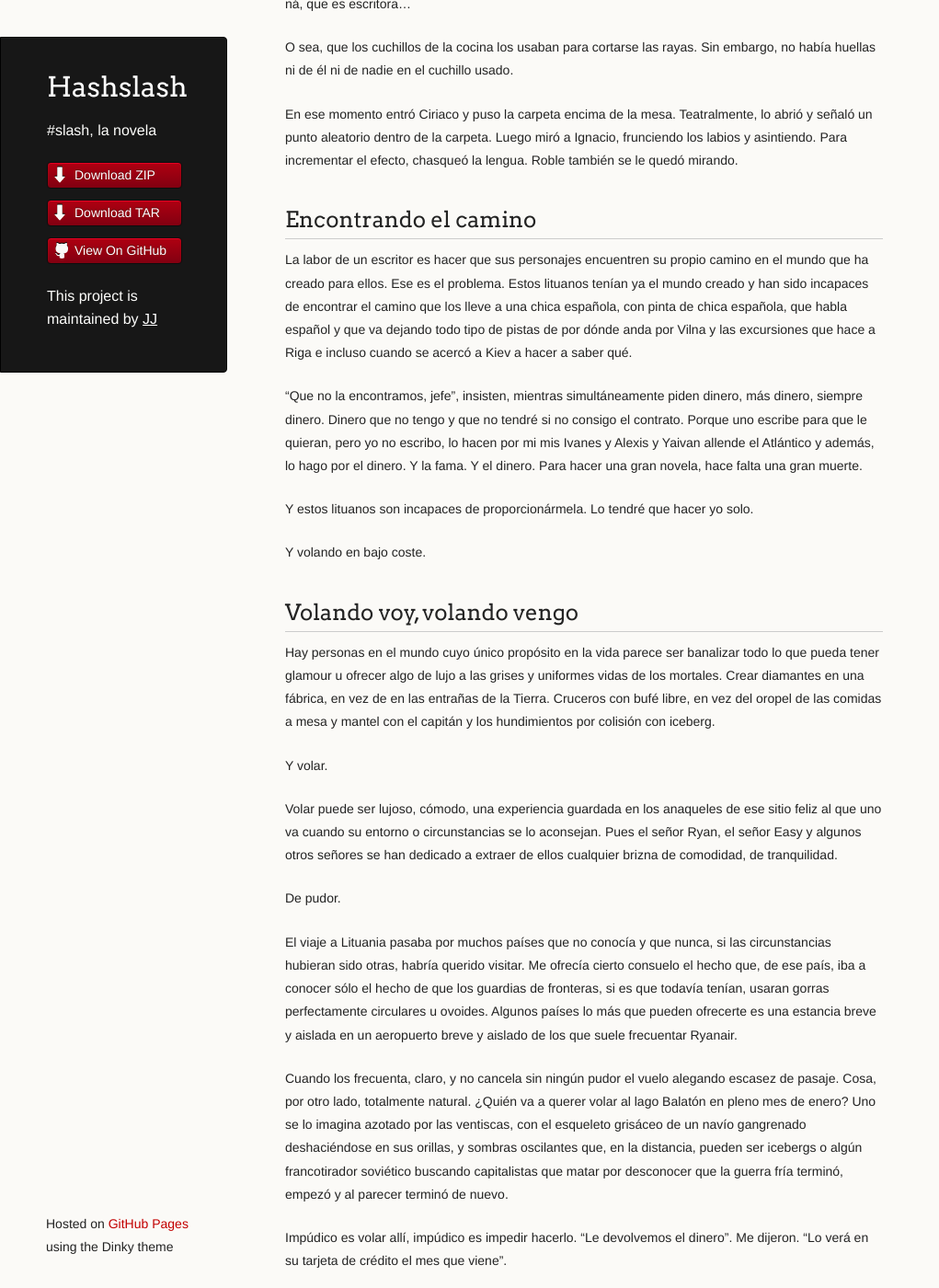
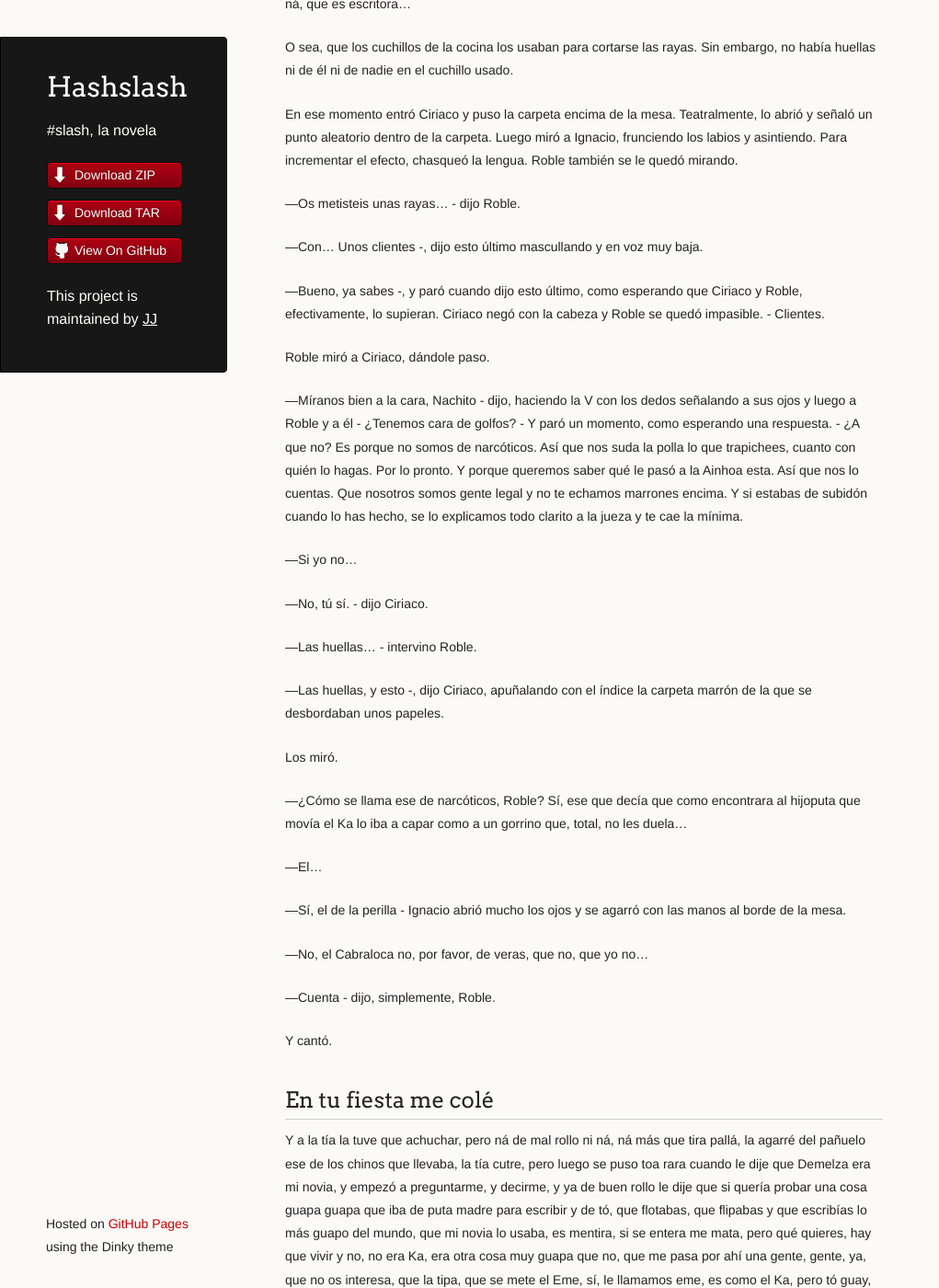
Before and after one commit to JJ/HashSlash, a Jekyll site: the page built from texto/HashSlash.md, in a window 1280 px wide and 1400 px high, scrolled down 48190 px. Shown: the whole window at 92% size, without its empty margins (0-1021 px from the left). Built offline with Jekyll 4.4.1, drawn with Linux system fonts in a browser that asks for light colours; some of the changed text lies outside the part shown.

Commit message:
Sync texto/HashSlash.md from master to gh-pages

```diff
--- a/texto/HashSlash.md
+++ b/texto/HashSlash.md
@@ -2364,7 +2364,7 @@ tal Ignacio, miraría a uno y a otro negando con la cabeza, como diciendo "En me
 
 Entre página relativamente incomprensible y otra totalmente incomprensible, miraba y escuchaba a Roble. El chaval valía para esto. No entendía por qué, pero valía.
 
-—Esta persona es la que has asesinado -, le dijo, mostrándole diferentes fotos extraídas de las redes sociales, de su perfil en una página de *fan fiction*, vestidos florales, sola, con un grupo de amigas, con unas gafas falsas, ojos rojos por el flash, una baraja de fotos extendida sobre la mesa, sota, con un tipo al que le echaba el brazo por encima, caballo, un *selfie* haciendo morritos con Demelza, rey, con la cara en un charco de sangre, la regla de los tercios haciendo que el cuchillo ocupase uno de los nodos. Ignacio murmulló, pero Roble le interrumpió.
+—Esta persona es la que has asesinado -, le dijo, mostrándole diferentes fotos extraídas de los perfiles en redes sociales, de su perfil en una página de *fan fiction*, vestidos florales, sola, con un grupo de amigas, con unas gafas sin cristal, ojos rojos por el flash, una baraja de fotos extendida sobre la mesa, sota, con un tipo al que le echaba el brazo por encima, caballo, un *selfie* haciendo morritos con Demelza, rey, con la cara en un charco de sangre, la regla de los tercios haciendo que el cuchillo ocupase uno de los puntos importantes. Ignacio murmulló, pero Roble le interrumpió.
 
 —Tus huellas -, en esta ocasión un tablet que mostraba una foto de un
 pañuelo de seda y, haciendo el gesto con los dedos, la ampliación
@@ -2418,6 +2418,61 @@ mesa. Teatralmente, lo abrió y señaló un punto aleatorio dentro de la
 carpeta. Luego miró a Ignacio, frunciendo los labios y
 asintiendo. Para incrementar el efecto, chasqueó la lengua. Roble
 también se le quedó mirando.
+
+—Os metisteis unas rayas... - dijo Roble.
+
+—Con... Unos clientes -, dijo esto último mascullando y en voz muy baja.
+
+—Bueno, ya sabes -, y paró cuando dijo esto último, como esperando que Ciriaco y Roble, efectivamente, lo supieran. Ciriaco negó con la cabeza y Roble se quedó impasible. - Clientes.
+
+Roble miró a Ciriaco, dándole paso.
+
+—Míranos bien a la cara, Nachito - dijo, haciendo la V con los dedos señalando a sus ojos y luego a Roble y a él - ¿Tenemos cara de golfos? - Y paró un momento, como esperando una respuesta. - ¿A que no? Es porque no somos de narcóticos. Así que nos suda la polla lo que trapichees, cuanto con quién lo hagas. Por lo pronto. Y porque queremos saber qué le pasó a la Ainhoa esta. Así que nos lo cuentas. Que nosotros somos gente legal y no te echamos marrones encima. Y si estabas de subidón cuando lo has hecho, se lo explicamos todo clarito a la jueza y te cae la mínima.
+
+—Si yo no...
+
+—No, tú sí. - dijo Ciriaco.
+
+—Las huellas... - intervino Roble.
+
+—Las huellas, y esto -, dijo Ciriaco, apuñalando con el índice la carpeta marrón de la que se desbordaban unos papeles.
+
+Los miró.
+
+—¿Cómo se llama ese de narcóticos, Roble? Sí, ese que decía que como encontrara al hijoputa que movía el Ka lo iba a capar como a un gorrino que, total, no les duela...
+
+—El...
+
+
+—Sí, el de la perilla - Ignacio abrió mucho los ojos y se agarró con
+las manos al borde de la mesa.
+
+—No, el Cabraloca no, por favor, de veras, que no, que yo no...
+
+—Cuenta - dijo, simplemente, Roble.
+
+Y cantó.
+
+## En tu fiesta me colé
+
+Y a la tía la tuve que achuchar, pero ná de mal rollo ni ná, ná más
+que tira pallá, la agarré del pañuelo ese de los chinos que llevaba,
+la tía cutre, pero luego se puso toa rara cuando le dije que Demelza
+era mi novia, y empezó a preguntarme, y decirme, y ya de buen rollo le
+dije que si quería probar una cosa guapa guapa que iba de puta madre
+para escribir y de tó, que flotabas, que flipabas y que escribías lo
+más guapo del mundo, que mi novia lo usaba, es mentira, si se entera
+me mata, pero qué quieres, hay que vivir y no, no era Ka, era otra
+cosa muy guapa que no, que me pasa por ahí una gente, gente, ya, que
+no os interesa, que la tipa, que se mete el Eme, sí, le llamamos eme,
+es como el Ka, pero tó guay, que si queréis, ah, que no queréis, ah,
+ya, que está tó dios ahí mirando, bueno, ya lo hablamos, ja, ja, que
+la tía se lo mete y se pone tó guarra y quiere que nos vayamos al
+cuarto pero yo... pero yo... mi Demelza...
+
+No, que ya no me acuerdo. Es que estaba acostumbrao al Ka, y eso es
+tope fuerte, me desperté luego tó empotao y me largué pa mi queli,
+bueno, nuestra queli, pero yo enfrente.
 
 ## Encontrando el camino
 
```
